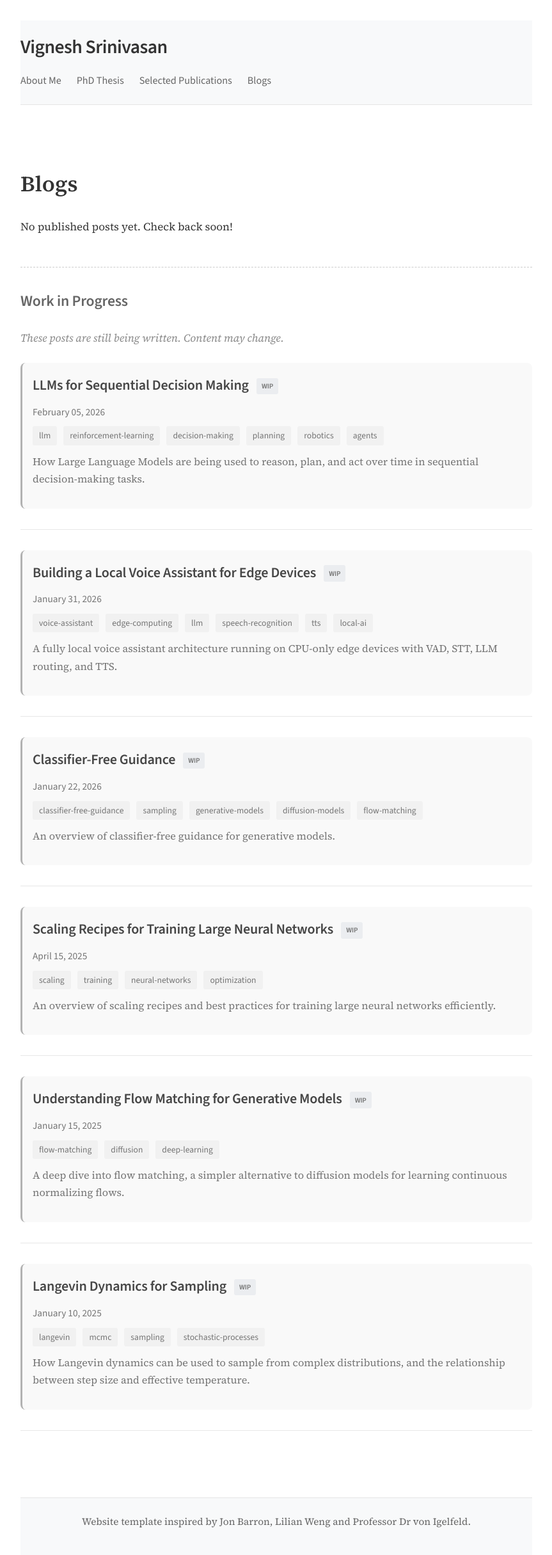
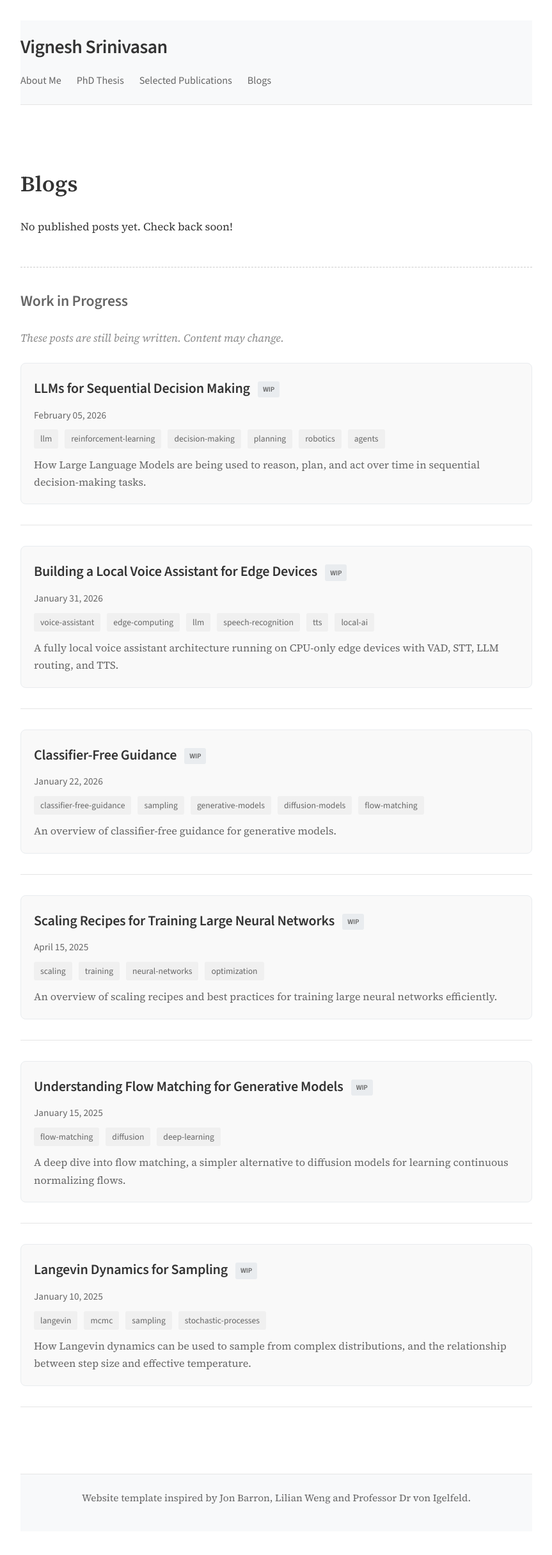
Before and after one commit to VigneshSrinivasan10/vigneshsrinivasan10.github.io, a Jekyll site: the page built from blog.html, in a window 1280 px wide. Shown: the whole page at 64% size, without its empty margins (208-1071 px from the left). Built offline with Jekyll 4.4.1, drawn with Linux system fonts in a browser that asks for light colours; after the commit the page ends 2393 px from its top, so only the background shows below that.

Commit message:
fixing bugs

```diff
--- a/assets/css/main.css
+++ b/assets/css/main.css
@@ -175,21 +175,27 @@
 }
 
 .post-list li {
-    margin-bottom: 2rem;
-    padding-bottom: 2rem;
-    border-bottom: 1px solid #e9ecef;
+    margin-bottom: 1.5rem;
 }
 
-.post-preview h3 {
-    margin: 0 0 0.5rem;
+.post-preview {
+    background: #f9f9f9;
+    padding: 1.25rem;
+    border-radius: 8px;
+    border: 1px solid #e9ecef;
 }
 
-.post-preview h3 a {
+.post-preview h2 {
+    margin: 0 0 0.5rem;
+    font-size: 1.3rem;
+}
+
+.post-preview h2 a {
     color: #333;
     text-decoration: none;
 }
 
-.post-preview h3 a:hover {
+.post-preview h2 a:hover {
     color: #007bff;
 }
 
@@ -200,6 +206,7 @@
 
 .post-preview p {
     margin-top: 0.5rem;
+    margin-bottom: 0;
     color: #555;
 }
 
@@ -248,17 +255,6 @@
     margin-bottom: 1.5rem;
 }
 
-.wip-list {
-    opacity: 0.9;
-}
-
-.post-preview.wip {
-    background: #f9f9f9;
-    padding: 1rem;
-    border-radius: 8px;
-    border-left: 3px solid #aaa;
-}
-
 .wip-badge {
     display: inline-block;
     background: #e9ecef;
```
